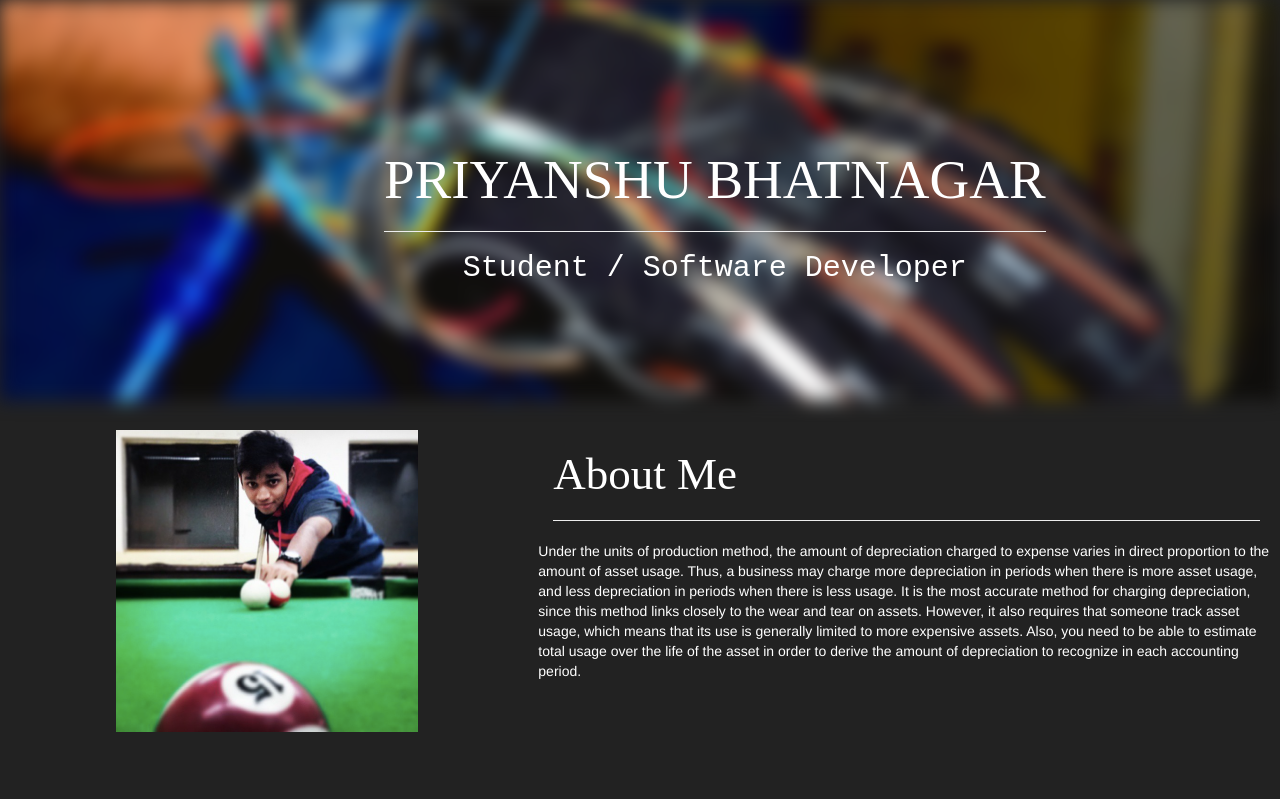
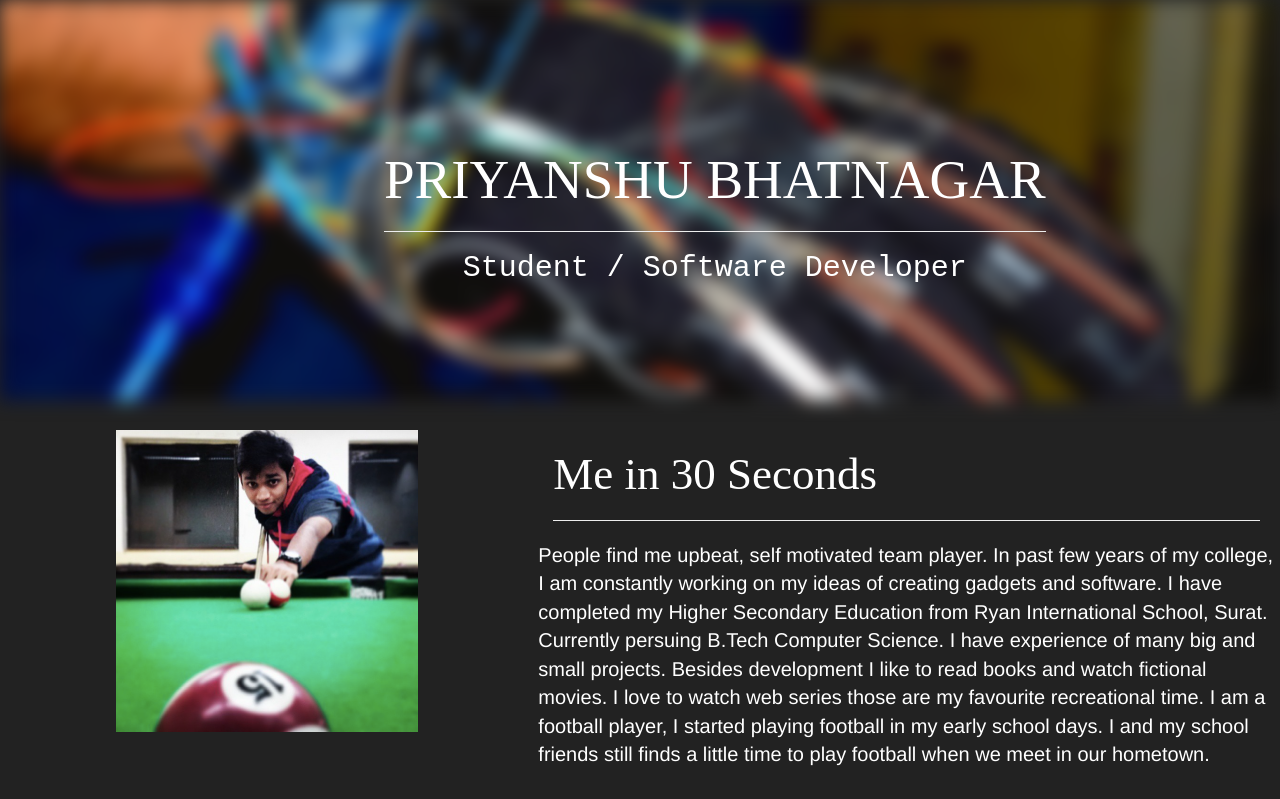
Before and after one commit to PrIyanshu-Bhatnagar/Digital-Portfolio, a plain HTML site: page index.html in a window 1280 px wide. Shown: the top 799 px of the page. Drawn offline with Linux system fonts and the light colour scheme; a web font is replaced by a local one.

Commit message:
update resume

```diff
--- a/index.html
+++ b/index.html
@@ -27,11 +27,11 @@
         </div>
         <div class="col-md-7 col-style text-left" style="margin-top: 130px">
             <div >
-                <h1 style="margin-right: 5px;margin-left: 5px">About Me</h1>
+                <h1 style="margin-right: 5px;margin-left: 5px">Me in 30 Seconds</h1>
                 <hr style="margin-right: 5px;margin-left: 5px">
             </div>
             <div class="row row-style">
-                <p  style="margin-right: 5px;margin-left: 5px">Under the units of production method, the amount of depreciation charged to expense varies in direct proportion to the amount of asset usage. Thus, a business may charge more depreciation in periods when there is more asset usage, and less depreciation in periods when there is less usage. It is the most accurate method for charging depreciation, since this method links closely to the wear and tear on assets. However, it also requires that someone track asset usage, which means that its use is generally limited to more expensive assets. Also, you need to be able to estimate total usage over the life of the asset in order to derive the amount of depreciation to recognize in each accounting period.</p>
+                <p style="margin-right: 5px;margin-left: 5px; font-size: 20px">People find me upbeat, self motivated team player. In past few years of my college, I am constantly working on my ideas of creating gadgets and software. I have completed my Higher Secondary Education from Ryan International School, Surat. Currently persuing B.Tech Computer Science. I have experience of many big and small projects. Besides development I like to read books and watch fictional movies. I love to watch web series those are my favourite recreational time. I am a football player, I started playing football in my early school days. I and my school friends still finds a little time to play football when we meet in our hometown.</p>
             </div>
         </div>
     </div>
@@ -125,7 +125,7 @@
                 <H4>HTML</H4>
                 <H4>CSS</H4>
                 <H4>Objective-C</H4>
-        </div>
+            </div>
     </div>
 
     <div class="row row-style" style="margin-top: 10px">
@@ -155,9 +155,15 @@
     <div class="row row-style" style="margin-top: 10px">
             <footer>
                 <div class="text-right" style="margin:65px;">
+
+                <a href="https://www.facebook.com/priyanshub"><img class="one" src="photos/resume.png"></a>
+
                 <a href="https://www.youtube.com/channel/UCi6XnKd3c4YbFY_ibs0EpzQ"><img class="one" src="photos/Youtube.png" style="width: 70px; height: 70px"></a>
+
                 <a href="https://www.facebook.com/priyanshub"><img class="one" src="photos/facebook.png"></a>
+
                 <a href="http://www.linkedin.com/in/priyanshu-bhatnagar-9060a3122/"><img class="one" src="photos/Linkedin.jpg"></a>
+
                 <a href="mailto:priyanshu.bhatnagar@st.niituniversity.in.com?subject=Feedback-Digital-Portfolio"><img class="one" src="photos/gmail.png" style="width: 65px; height: 65px"></a>
                 </div>
             </footer>
```
Also changed, not shown: css/style.css (line endings or trailing spaces), photos/resume.png (added), 1 other file.
